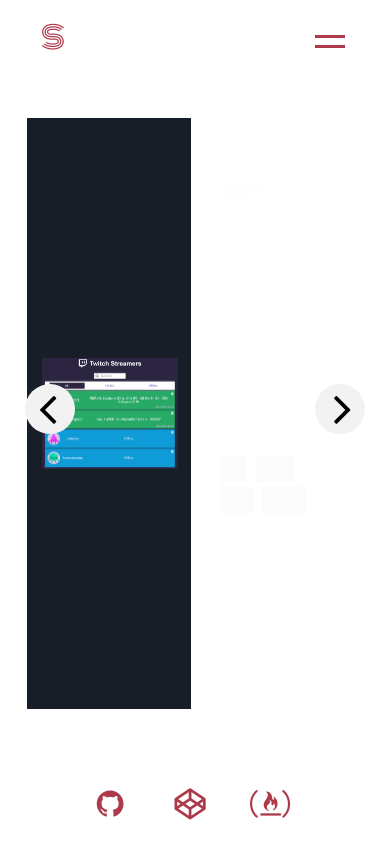
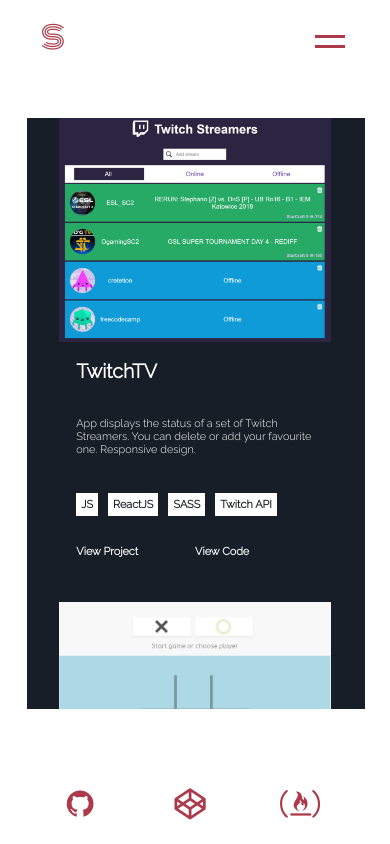
Before and after one commit to snyggme/profile, a React (Create React App) app: page /projects in a window 390 px wide. Built offline with nearby package versions, Linux system fonts and the light colour scheme.

Commit message:
responsive design for small width

```diff
--- a/src/App.js
+++ b/src/App.js
@@ -14,33 +14,50 @@
             },
             nextPath: '',
             disableLinks: false,
-            showContent: false
+            showContent: false,
+            screenWidth: window.innerWidth
         }
     }
     render() {
-        let { newStyle, nextPath, disableLinks, showContent } = this.state
+        let { newStyle, nextPath, disableLinks, showContent, screenWidth } = this.state
 
-        if (nextPath === '' && getPathname(window.location.pathname) !== '/') {
+        if (nextPath === '' && getPathname(window.location.pathname) !== '/' && screenWidth > 663) {
             newStyle = {
                 animation: getAnimationName('/home', getPathname(window.location.pathname))
             }
+        } else if (screenWidth < 663) {
+            showContent = true
         }
+
         return (
             <div>
                 <Header disableLinks={disableLinks}
                         handleClick={(e) => {
+                            const screenWidth = window.innerWidth
                             const nextPath = getPathname(e.target.href)
                             const currentPath = getPathname(window.location.pathname)
 
                             if (nextPath !== currentPath) {
+                                if(screenWidth < 663) {
+                                    document.getElementById('reverse-lines').click()
+
+                                    this.setState({
+                                        nextPath: nextPath,
+                                        disableLinks: false,
+                                        showContent: true,
+                                        screenWidth: screenWidth
+                                    })
+                                } else {
                                    this.setState({
                                         newStyle: {
-                                        animation: getAnimationName(currentPath, nextPath),
+                                            animation: getAnimationName(currentPath, nextPath)
                                         },
                                         nextPath: nextPath,
                                         disableLinks: true,
-                                    showContent: false
+                                        showContent: false,
+                                        screenWidth: screenWidth
                                     })
+                                }
                             }
                 }}/>
                 <div    className='main-background' style={newStyle}
--- a/src/index.css
+++ b/src/index.css
@@ -195,7 +195,7 @@
     display: grid;
     height: 100%;
     grid-template-rows: 1fr;
-    grid-template-columns: repeat(3, 80px);
+    grid-template-columns: repeat(3, 110px);
     align-items: center;
     justify-content: center;
 }
@@ -203,14 +203,21 @@
 .footer-links-grid > a {
 	font-size: 2.8vw;
   	color: #ad3a4b;
+    text-align: center;
+    -o-transition: all 0.2s ease-in-out;
+    -moz-transition: all 0.2s ease-in-out;
+    -webkit-transition: all 0.2s ease-in-out;
+    transition: all 0.2s ease-in-out;
 }
 
 .link-gth:hover, .link-cdp:hover {
     color: black;
+    transform: scale(1.2);
 }
 
 .link-fcc:hover {
     color: #006400;
+    transform: scale(1.2);
 }
 /*
 ***********************************
@@ -904,6 +911,9 @@
 }
 
 @media screen and (max-width: 662px) {
+    .main-background {
+        width: 86.5vw;
+    }
     .footer-links-grid > a {
         font-size: 8vw;
         text-align: center;
@@ -912,12 +922,107 @@
         padding-top: 30%;
         font-size: 8vw;
     }
-
     .home h2, .home h3 {
         font-size: 5vw;
     }
+    .navbar {
+        background-color: #f2f2f2;
+        z-index: 100;
+    }
+    .navbar-show {
+        height: 50vh;
+    }
+    .navbar-list {
+        padding: 0;
+        display: grid;
+        grid-template-rows: repeat(4, 1fr);
+        grid-template-columns: 1fr;
+    }
+    .nav-link {
+        padding: 0;
+        font-size: 25px;
+    }
+    .arrow {
+        display: none;
+    }
+    #carousel {
+        overflow: inherit;
+    }
+    .carousel-elements-container {
+        width: 87vw;
+        height: 100%;
+        margin: 0;
+        padding: 0;
+        overflow-y: scroll;
+        overflow-x: hidden;
+    }
+
+    .carousel-elements-container li {
+        display: block;
+        float: none;
+        height: auto;
+        margin-bottom: 40px;
+    }
+    .project-container {
+        display: grid;
+        grid-template-columns: 1fr;
+        grid-template-rows: 1fr 220px;
+        justify-items: stretch;
+    }
+    .project-definition {
+        padding-top: 20px;
+        grid-template-rows: 20px 110px 30px 30px;
+        grid-template-columns: 1fr;
+    }
+    .project-name {
+        font-size: 5vw;
+        color: white;
+    }
+    .project-description {
+        font-size: 2.8vw;
+        color: white;
+    }
+    .project-technologies span {
+        font-size: 2.8vw;
+        padding: 5px 5px;
+        color: rgba(23, 30, 39, 1);
+        background-color: white;
+    }
+    .project-external-links {
+        align-self: center;
+    }
+    .project-external-links a {
+        color: white;
+        font-size: 2.8vw;
+    }
+    ::-webkit-scrollbar {
+        width: 10px;
+    }
+    ::-webkit-scrollbar-track {
+        background: #f1f1f1;
+    }
+    ::-webkit-scrollbar-thumb {
+        background: #888;
+    }
+    ::-webkit-scrollbar-thumb:hover {
+        background: #555;
+    }
+    .contacts-container {
+        width: 100%;
+    }
+    .contacts-header {
+        color: white;
+        font-size: 25px;
+        padding-top: 5px;
+        margin-bottom: 30px;
+    }
+    .contacts-form {
+        width: 100%;
+        margin: 0 auto;
+        grid-template-rows: repeat(3, 0.1fr) 0.4fr 0.1fr;
+        grid-template-columns: 1fr 1fr;
+    }
 }
-
 /*
 ***********************************
     media query end
```
Lines whose indentation alone changed are shown as unchanged.
